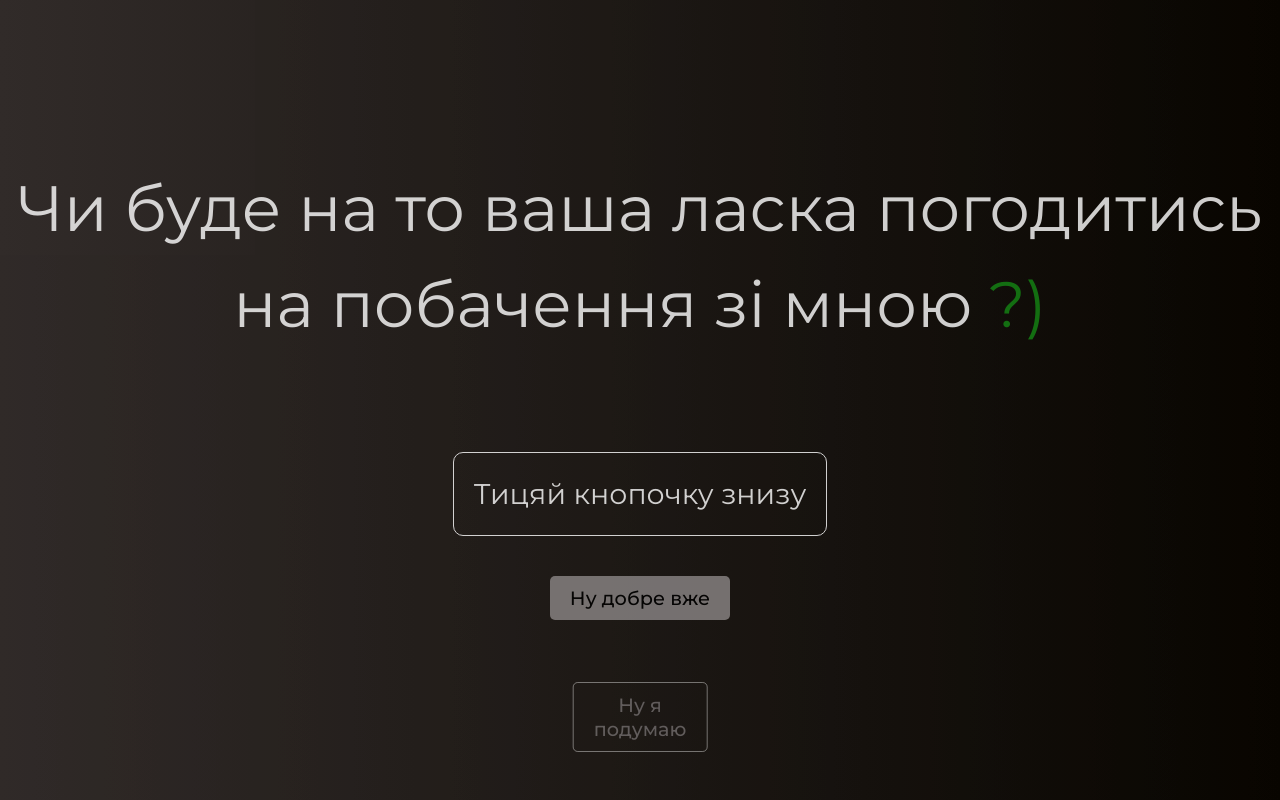
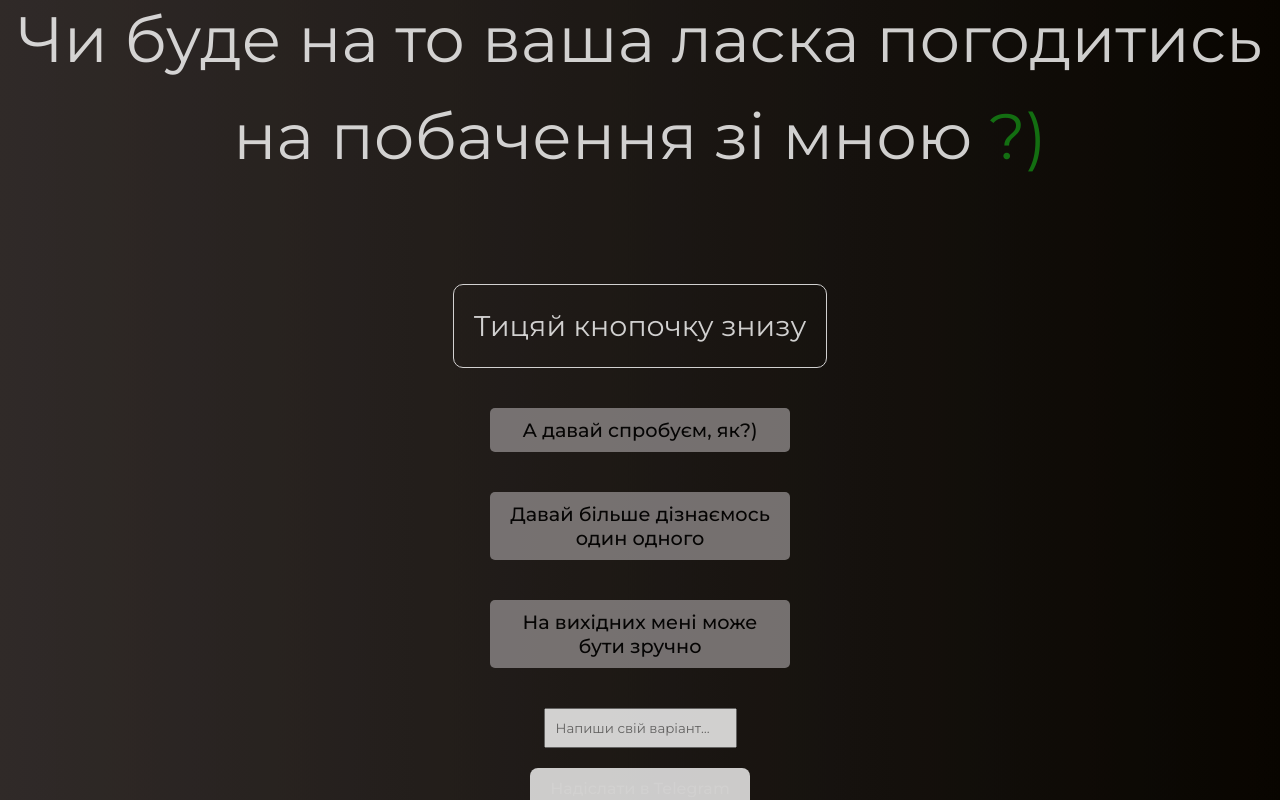
Before and after one commit to VladyslavSmahin/greeting, a React (Vite) app: page / in a window 1280 px wide. Built offline with nearby package versions, Linux system fonts and the light colour scheme.

Commit message:
4 commit

```diff
--- a/src/App.css
+++ b/src/App.css
@@ -100,9 +100,29 @@ a, button {
     flex-direction: column;
     gap: 20px;
     position: relative;
+
+    .options{
+        display: flex;
+        flex-direction: column;
+        align-items: center;
+
+    }
+    .send-box{
+        display: flex;
+        flex-direction: column;
+        align-items: center;
+        gap: 20px;
+        input{
+            padding: 10px;
+        }
+        button{
+            color: white;
+        }
+    }
 }
 
 .button {
+    width: 300px;
     font-size: 20px;
     padding: 10px 20px;
     margin: 20px;
--- a/src/App.jsx
+++ b/src/App.jsx
@@ -3,7 +3,7 @@ import "./App.css";
 
 export default function App() {
     const [stage, setStage] = useState("greeting"); // greeting -> main -> approval
-    const [isRandomDisabled, setIsRandomDisabled] = useState(false);
+    const [customText, setCustomText] = useState("");
     const mainRef = useRef(null);
     const randomBtnRef = useRef(null);
 
@@ -13,9 +13,26 @@ export default function App() {
         return () => clearTimeout(t);
     }, []);
 
-    // Move the "random" button to a random location within viewport on hover
+    // Open Telegram DM with prefilled text (fallback to share url)
+    const sendToTelegram = (text) => {
+        const message = encodeURIComponent(text || "");
+        if (!message) return;
+        const username = "VladyslavSmagin"; // твой @username
+        const tgDeep = `tg://resolve?domain=${username}&text=${message}`;
+        const tgShare = `https://t.me/share/url?url=&text=${message}`;
+
+        // Пытаемся открыть нативный клиент Telegram
+        const win = window.open(tgDeep, "_blank");
+        // Если нативный протокол недоступен (десктоп без клиента) — откроется веб-шаринг
+        setTimeout(() => {
+            try { if (!win || win.closed) window.open(tgShare, "_blank"); } catch (_) {
+                window.open(tgShare, "_blank");
+            }
+        }, 400);
+    };
+
+    // "Убегающая" анимация по наведению (оставим как эффект), но клик теперь тоже отправляет сообщение
     const moveRandomButton = () => {
-        if (isRandomDisabled) return;
         const btn = randomBtnRef.current;
         if (!btn) return;
 
@@ -31,20 +48,18 @@ export default function App() {
         const randomY = Math.random() * maxY;
 
         btn.style.transform = `translate(${randomX}px, ${randomY}px)`;
-
-        // через 1 секунду после улёта скрываем кнопку и показываем уведомление
-        setTimeout(() => setIsRandomDisabled(true), 1000);
     };
 
-    const handleApproveClick = () => {
-        const el = mainRef.current;
-        if (el) {
-            el.style.transition = "opacity 2s";
-            el.style.opacity = "0";
-            setTimeout(() => setStage("approval"), 2000);
-        } else {
+    // Быстрые варианты
+    const quickOptions = [
+        "А давай спробуєм, як?)",
+        "Давай більше дізнаємось один одного",
+        "На вихідних мені може бути зручно",
+    ];
+
+    const handleAndConfirm = (text) => {
+        sendToTelegram(text);
         setStage("approval");
-        }
     };
 
     return (
@@ -61,28 +76,50 @@ export default function App() {
             </span>
                         <span className="agree">Тицяй кнопочку знизу</span>
                     </div>
+
                     <div className="buttons">
-                        <button className="button" onClick={handleApproveClick}>Ну добре вже</button>
-                        {!isRandomDisabled ? (
+                        <div className="options">
+                            {quickOptions.map((txt, i) => (
+                                <button key={i} className="option-btn button" onClick={() => handleAndConfirm(txt)}>
+                                    {txt}
+                                </button>
+                            ))}
+                        </div>
+
+                        {/* Кастомное сообщение */}
+                        <div className="send-box">
+                            <input
+                                className="send-input"
+                                type="text"
+                                placeholder="Напиши свій варіант…"
+                                value={customText}
+                                onChange={(e) => setCustomText(e.target.value)}
+                            />
+                            <button
+                                className="send-btn"
+                                onClick={() => handleAndConfirm(customText)}
+                                disabled={!customText.trim()}
+                            >
+                                Надіслати в Telegram
+                            </button>
+                        </div>
+
+                        {/* "Ну я подумаю" теперь тоже шлёт текст при клике */}
                         <button
                             ref={randomBtnRef}
                             className="random-button"
                             onMouseEnter={moveRandomButton}
+                            onClick={() => handleAndConfirm("Ну я подумаю")}
                         >
                             Ну я подумаю
                         </button>
-                        ) : (
-                            <div className="random-disabled">
-                                Ця кнопка недоступна ☹️ <br /> Користуйся вищею ↑
-                            </div>
-                        )}
                     </div>
                 </div>
             )}
 
             {stage === "approval" && (
                 <div className="approval-container">
-                    <div className="approval-text">Дяякую, напиши мені про це, будь-ласка☺️</div>
+                    <div className="approval-text">Дяякую! Повідомлення вже летить у Telegram ☺️</div>
                     <a className="approval-link" href="https://t.me/VladyslavSmagin" target="_blank" rel="noreferrer">
                         Мій телеграм
                     </a>
```
Lines whose indentation alone changed are shown as unchanged.
